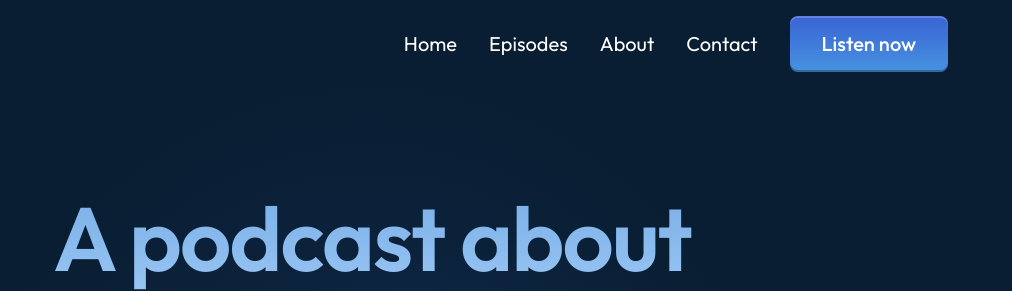
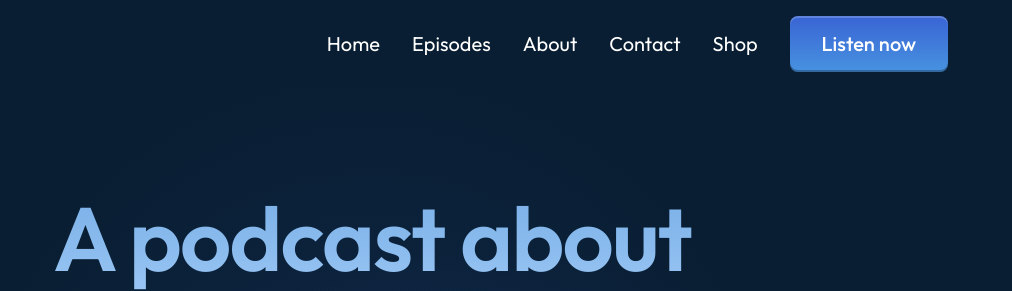
Before and after one commit to chrisbagsrocks/BlockchainBay, a plain HTML site: page index.html in a window 1280 px wide. Shown: the top 291 px of the page, 268-1280 px from the left. Drawn offline with Linux system fonts and the light colour scheme; files whose address does not match are found by name.

Commit message:
Update index.html

```diff
--- a/index.html
+++ b/index.html
@@ -38,6 +38,7 @@
           <a href="episodes.html" class="nav-link w-nav-link">Episodes</a>
           <a href="about.html" class="nav-link w-nav-link">About</a>
           <a href="contact.html" class="nav-link w-nav-link">Contact</a>
+		<a href="shop.html" class="nav-link w-nav-link">Shop</a>
           <div data-hover="false" data-delay="0" class="button dropdown nav-button w-dropdown">
             <div class="button-dropdown-toggle w-dropdown-toggle">
               <div>Listen now</div>
```
